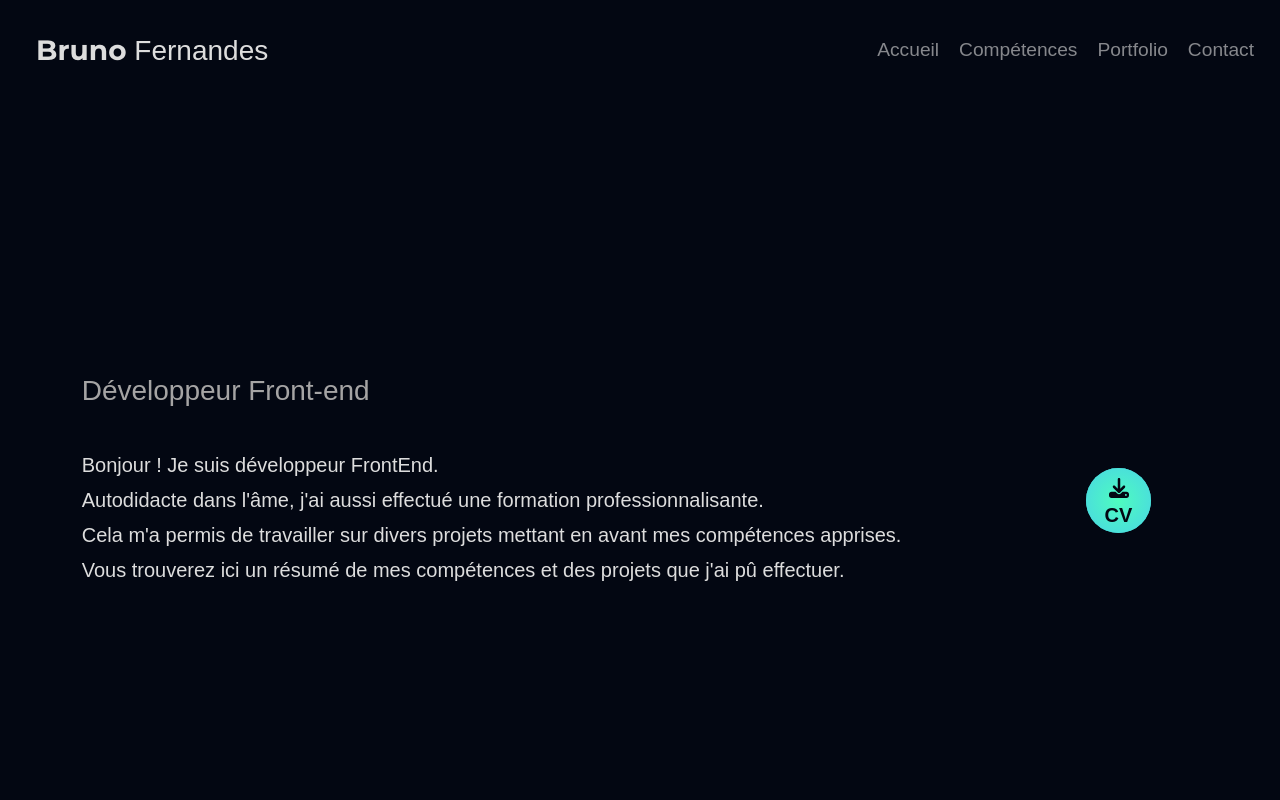
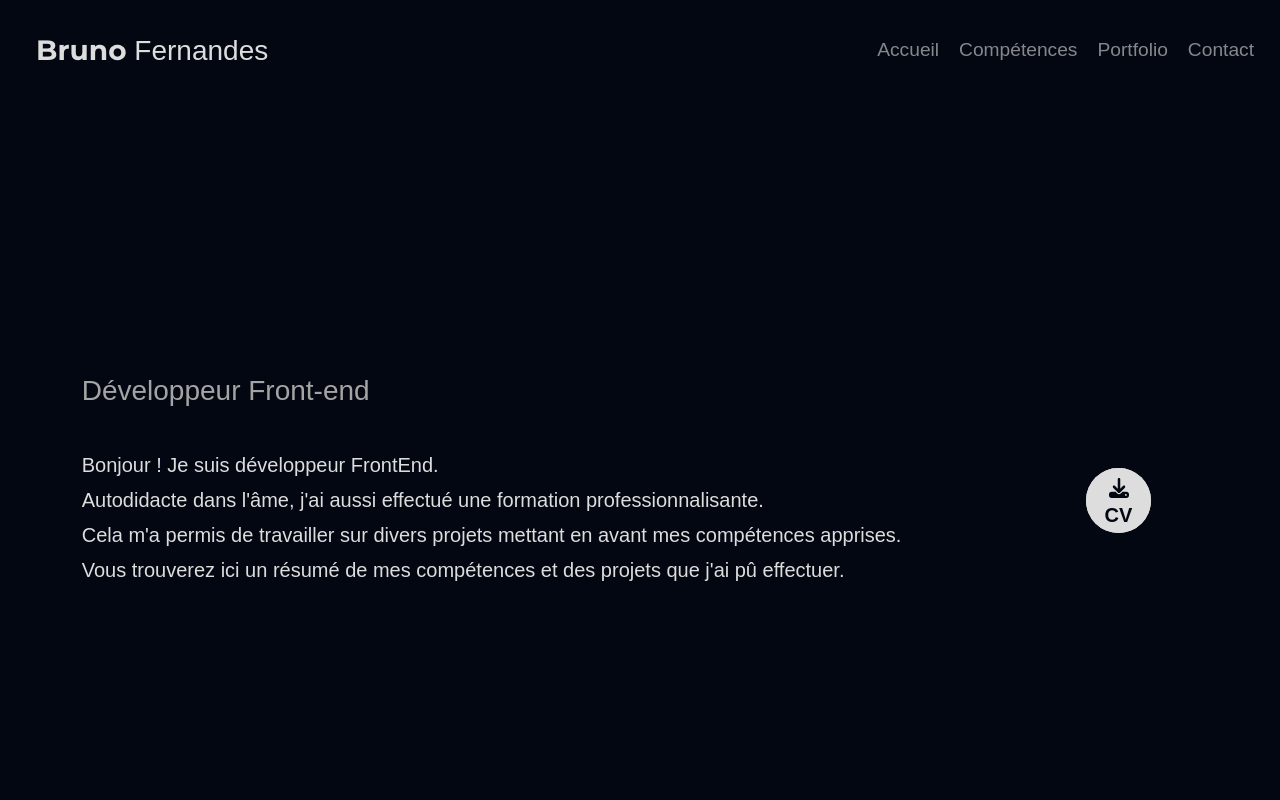
Before and after one commit to BrunoFrds/portfolio, a React (Create React App) app: page / in a window 1280 px wide. Shown: the top 800 px of the page. Built offline with nearby package versions, Linux system fonts and the light colour scheme.

Commit message:
Redesign

```diff
--- a/src/Styles/Pages/_accueil.scss
+++ b/src/Styles/Pages/_accueil.scss
@@ -32,7 +32,7 @@
       flex-direction: column;
       align-items: center;
       color: $colorBackground;
-      background: $colorRadient;
+      background: $white;
       border-radius: 50%;
       width: 65px;
       transition: transform 0.1s ease-in-out;
@@ -56,8 +56,7 @@
       right: 65px;
       width: 65px;
       height: 65px;
-      background: #49d5e5;
-      filter: brightness(80%);
+      background: rgba($white, $alpha: 0.8);
       border-radius: 50%;
       z-index: -1;
       transition: transform 0.15s ease-in-out;
@@ -70,8 +69,7 @@
       left: 65px;
       width: 65px;
       height: 65px;
-      background: #49d5e5;
-      filter: brightness(60%);
+      background: rgba($white, $alpha: 0.7);
       border-radius: 50%;
       z-index: -2;
       transition: transform 0.2s ease-in-out;
```
